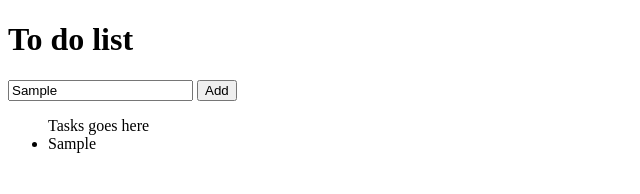
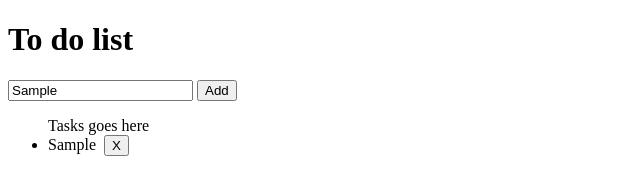
Before and after one commit to arlynsican6-oss/it24b, a plain HTML site: page todolist.html in a window 1280 px wide. Both pictures are taken after typing "Sample" into the empty fields and a click on the button "Add". Shown: the full height of the page, 0-640 px from the left. Drawn offline with Linux system fonts and the light colour scheme.

Commit message:
Added createDeleteButton() and handleDeleteClick()function

```diff
--- a/todolist.html
+++ b/todolist.html
@@ -8,12 +8,15 @@
 <body>
     <h1>To do list</h1>
     <input type="text"
-    id="taskInput"
-    placeholder="Add a task..."
+           id="taskInput"
+           placeholder="Add a task..."
     />
     <button onclick="addTask()">Add</button>
+
     <ul id="taskList">Tasks goes here</ul>
+
 <script>
+
     function addTask(){
         const taskText = getTaskText();
 
@@ -27,7 +30,6 @@
     function getTaskText(){
         const input = document.getElementById("taskInput");
         const value = input.value.trim();
-
         console.log("getTaskText() called -> ",value);
         return value;
     }
@@ -38,10 +40,27 @@
 
         document.getElementById("taskList").appendChild(li);
         console.log("addTaskItem() called -> ",taskText,Date());
+
+        const deleteBtn = createDeleteButton(li);
+        li.appendChild(deleteBtn);
+    }
+
+    function createDeleteButton(li){
+        const deleteBtn = document.createElement("button");
+        deleteBtn.textContent = " X ";
+        deleteBtn.className = "delete-btn";
+        deleteBtn.style.marginLeft = "8px";
+        deleteBtn.onclick = () => handleDeleteClick(li);
+
+        console.log("createDeleteButton() called ->", li.textContent);
+        return deleteBtn;
+    }
+
+    function handleDeleteClick(li){
+        console.log("handleDeleteClick() ->", li.textContent.replace(" X ","").trim(),Date());
+        li.remove();
     }
 
 </script>
-
-
 </body>
 </html>
```
